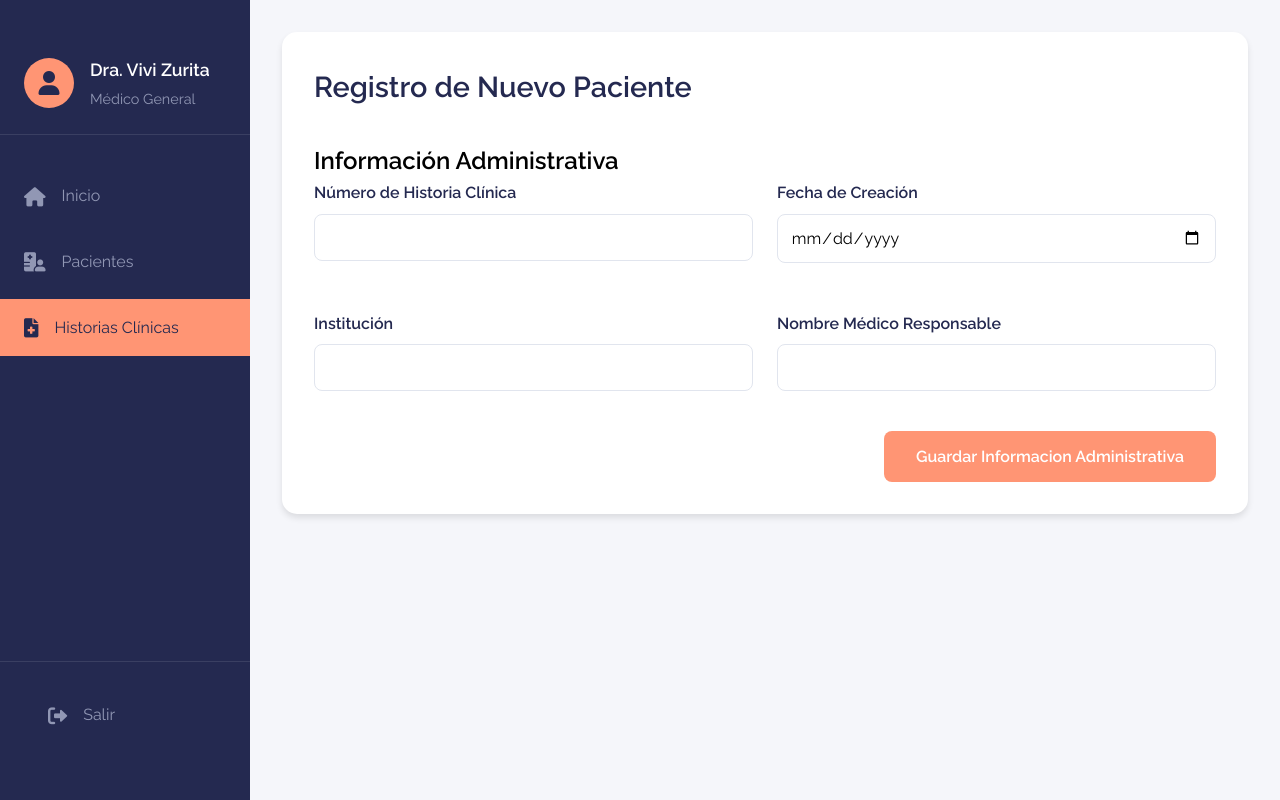
After one commit to dani05ela/tesisfinal, a CodeIgniter 4 app: the page made by app/Views/modulopaciente/nuevoInfoAdmin.php in a window 1280 px wide. The commit adds this page. Run offline with PHP 8.4 and a stand-in for CodeIgniter, Linux system fonts and the light colour scheme; the template is opened without the code that fills it, so the values that code supplies are empty; some libraries are stand-ins or nearby versions.

Commit message:
Feat: Se agrega la info administrativa pero hay un bug con el PDF -> intentando solucionar

```diff
--- a/app/Config/Routes.php
+++ b/app/Config/Routes.php
@@ -25,8 +25,9 @@ $routes->get('buscarpaciente', 'Dashboard::buscarpaciente');
 $routes->get('buscadorhc', 'Dashboard::buscadorhc');
 
 // Pacientes
-$routes->get('nuevopaciente', 'Dashboard::nuevopaciente');
+$routes->get('nuevoInfoAdmin', 'Dashboard::nuevoInfoAdmin');
 $routes->post('guardarpaciente', 'PacienteController::guardarpaciente');
+$routes->post('guardarinfoAdmin', 'PacienteController::guardarinfoAdmin');
 
 // Historias clínicas
 $routes->get('resumenpaciente', 'HistoriaClinica::resumenpaciente');
--- a/app/Controllers/Dashboard.php
+++ b/app/Controllers/Dashboard.php
@@ -20,7 +20,7 @@ class Dashboard extends BaseController
         return view('modulohistoriasclinicas/buscadorhc'); // Controller para ir al modulo de historias clinicas
     }
 
-    public function nuevopaciente(): string
+    public function nuevoInfoAdmin(): string
     {
         // Instanciamos el modelo
         $pacienteModel = new PacienteModel();
@@ -32,7 +32,7 @@ class Dashboard extends BaseController
         $numeroHistoriaClinica = "HC-" . $ultimoId;
 
         // Enviamos el valor concatenado a la vista
-        return view('modulopaciente/nuevopaciente', ['numeroHistoriaClinica' => $numeroHistoriaClinica]);
+        return view('modulopaciente/nuevoInfoAdmin', ['numeroHistoriaClinica' => $numeroHistoriaClinica]);
     }
 
 
--- a/app/Models/PacienteModel.php
+++ b/app/Models/PacienteModel.php
@@ -31,8 +31,8 @@ public function obtenerUltimoId(): int
     public function insertarInformacionAdministrativa(array $datosAdministrativos): bool
     {
         // Preparamos la consulta SQL para insertar los datos administrativos
-        $sql = "INSERT INTO tbl_infoadministrativa (info_fechacreacion, info_institucion, info_medicoresponsable, pac_id)
-            VALUES (:fecha_creacion:, :institucion:, :medico_responsable:, :id_paciente:)";
+        $sql = "INSERT INTO tbl_infoadministrativa (info_fechacreacion, info_institucion, info_medicoresponsable)
+            VALUES (:fecha_creacion:, :institucion:, :medico_responsable:)";
 
 
         // Ejecutamos la consulta pasando los datos administrativos como parámetros
--- a/app/Views/modulopaciente/buscarpaciente.php
+++ b/app/Views/modulopaciente/buscarpaciente.php
@@ -121,7 +121,7 @@
       </div>
 
       <!-- Add Patient Button -->
-      <a href="<?= base_url('/nuevopaciente'); ?>" class="add-patient-btn">
+      <a href="<?= base_url('/nuevoInfoAdmin'); ?>" class="add-patient-btn">
         <i class="fas fa-plus"></i>
         Añadir Nuevo Paciente
       </a>
--- /dev/null
+++ b/app/Views/modulopaciente/nuevoInfoAdmin.php
@@ -0,0 +1,90 @@
+<!DOCTYPE html>
+<html lang="es">
+
+<head>
+    <meta charset="UTF-8" />
+    <meta name="viewport" content="width=device-width, initial-scale=1.0" />
+    <title>Nuevo Paciente</title>
+    <link rel="stylesheet" href="<?= base_url('public/modulopacientecss/nuevopaciente.css'); ?>" />
+    <link rel="stylesheet" href="https://cdnjs.cloudflare.com/ajax/libs/font-awesome/6.0.0/css/all.min.css" />
+    <link href="https://fonts.googleapis.com/css2?family=Raleway:wght@400;600&display=swap" rel="stylesheet" />
+</head>
+
+<body>
+    <!-- Sidebar -->
+    <nav class="sidebar">
+        <div>
+            <div class="user-profile-sidebar">
+                <div class="user-avatar">
+                    <i class="fas fa-user"></i>
+                </div>
+                <div class="user-info">
+                    <h3>Dra. Vivi Zurita</h3>
+                    <p>Médico General</p>
+                </div>
+            </div>
+            <ul class="nav-menu">
+                <li class="nav-item">
+                    <a href="<?= base_url('/bienvenida'); ?>" class="nav-link">
+                        <i class="fas fa-home"></i>
+                        <span>Inicio</span>
+                    </a>
+                </li>
+                <li class="nav-item">
+                    <a href="<?= base_url('/buscarpaciente'); ?>" class="nav-link">
+                        <i class="fas fa-hospital-user"></i>
+                        <span>Pacientes</span>
+                    </a>
+                </li>
+                <li class="nav-item">
+                    <a href="<?= base_url('/buscadorhc'); ?>" class="nav-link active">
+                        <i class="fas fa-file-medical"></i>
+                        <span>Historias Clínicas</span>
+                    </a>
+                </li>
+            </ul>
+        </div>
+        <div class="nav-logout">
+            <a href="<?= base_url('/inicio'); ?>" class="nav-link">
+                <i class="fas fa-sign-out-alt"></i>
+                <span>Salir</span>
+            </a>
+        </div>
+    </nav>
+
+    <!-- Main Content -->
+    <div class="main-content">
+        <div class="form-container">
+            <h1 class="form-title">Registro de Nuevo Paciente</h1>
+            <form action="<?= base_url('/guardarinfoAdmin'); ?>" method="POST">
+                <div class="form-section">
+                    <h2 class="section-title">Información Administrativa</h2>
+                    <div class="form-grid">
+                        <div class="form-group">
+                            <label class="form-label">Número de Historia Clínica</label>
+                            <input type="text" class="form-input" name="hc_id" value="<?= $numeroHistoriaClinica ?>"
+                                required readonly />
+                        </div>
+                        <div class="form-group">
+                            <label class="form-label">Fecha de Creación</label>
+                            <input type="date" class="form-input" name="fecha_creacion" required />
+                        </div>
+                        <div class="form-group">
+                            <label class="form-label">Institución</label>
+                            <input type="text" class="form-input" name="institucion" required />
+                        </div>
+                        <div class="form-group">
+                            <label class="form-label">Nombre Médico Responsable</label>
+                            <input type="text" class="form-input" name="medico_responsable" required />
+                        </div>
+                    </div>
+                </div>
+                <div class="button-container">
+                    <button type="submit" class="form-button">Guardar Informacion Administrativa</button>
+                </div>
+            </form>
+        </div>
+    </div>
+</body>
+
+</html>
```
Also changed, not shown: app/Controllers/PacienteController.php (+15 -10 lines), app/Views/modulopaciente/nuevopaciente.php (+0 -23 lines).
